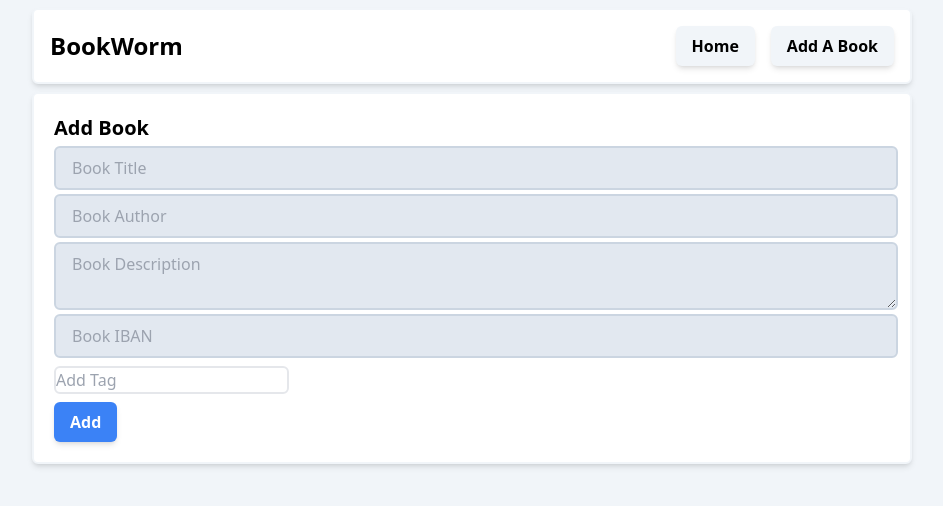
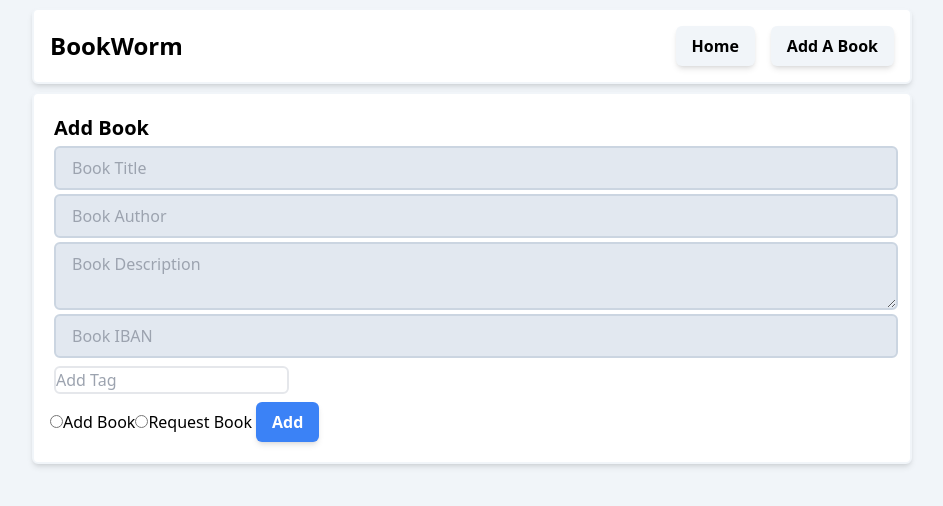
Before and after one commit to moeez8/library-app, a React (Create React App) app in the folder notts-library-frontend/: page /AddBook in a window 1280 px wide. Shown: the top 506 px of the page, without its empty margins (168-1111 px from the left). Built offline with nearby package versions, Linux system fonts and the light colour scheme.

Commit message:
Worked on purchase request backend and updated addbook form on frontend

```diff
--- a/notts-library-frontend/src/components/AddBookForm.tsx
+++ b/notts-library-frontend/src/components/AddBookForm.tsx
@@ -8,6 +8,8 @@ const AddBookForm = () => {
   const [description, setDescription] = useState("");
   const [iban, setIban] = useState("");
   const [tags, setTags] = useState<{ tag_name: string }[]>([]);
+
+  const [option, setOption] = useState<String>()
 
   const handleTitleChange = (event: React.ChangeEvent<HTMLInputElement>) => {
     setTitle(event.target.value);
@@ -40,12 +42,22 @@ const AddBookForm = () => {
     setTags(newTags);
   };
 
+  const handleChange = (e: React.ChangeEvent<HTMLInputElement>) => {
+    setOption(e.target.value);
+
+  };
+
   const handleOnSubmit = (e: React.FormEvent<HTMLFormElement>) => {
     e.preventDefault();
     navigate("../", { replace: true });
   };
 
   const addBook = () => {
+
+    console.log(option)
+
+    if (option === "addBook") {
+
       fetch("http://localhost:5000/book", {
         method: "POST",
         headers: {
@@ -64,6 +76,35 @@ const AddBookForm = () => {
         .catch((err) => {
           console.log(err);
         });
+
+    } else if (option === "requestBook") {
+
+      console.log("GOT HERE")
+
+      fetch("http://localhost:5000/request", {
+        method: "POST",
+        headers: {
+          "Content-type": "application/json",
+        },
+        body: JSON.stringify({
+          title: title,
+          description: description,
+          author: author,
+          iban: iban,
+          tags: tags
+        }),
+
+      })
+        .then((res) => res.json())
+        .catch((err) => {
+          console.log(err);
+        });
+
+    } else {
+      alert("Must check an option");
+    }
+
+
   };
 
   return (
@@ -120,6 +161,16 @@ const AddBookForm = () => {
           <input className="border border-2 rounded-md m-1" onKeyDown={addTag} placeholder="Add Tag" />
         </div>
 
+        <label>
+          <input name="bookOption" type="radio" value="addBook" onChange={handleChange} />
+          Add Book
+        </label>
+
+        <label>
+          <input name="bookOption" type="radio" value="requestBook" onChange={handleChange} />
+          Request Book
+        </label>
+
         <button className="button" type="submit" onClick={addBook}>
           Add
         </button>
```
Lines whose indentation alone changed are shown as unchanged.
